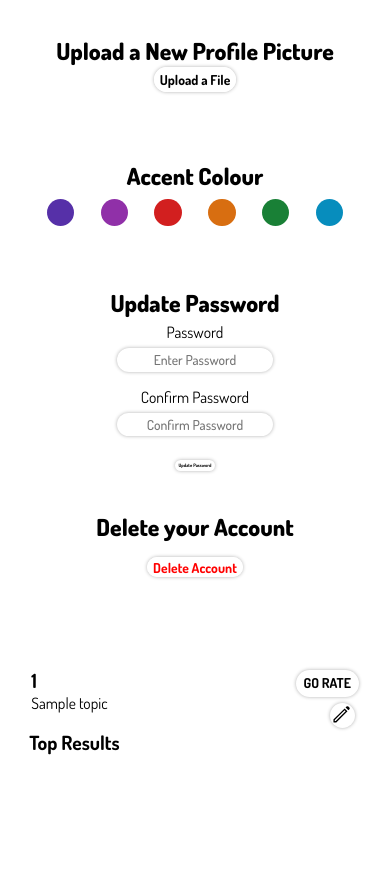
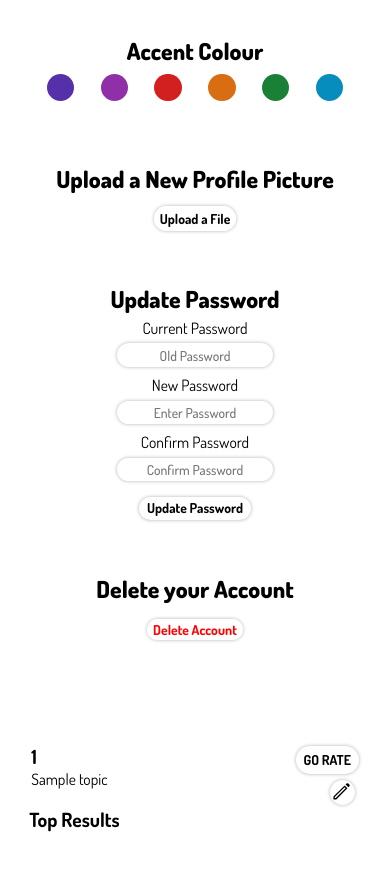
Before and after one commit to JoranQuack/TopInfinity, a Flask app: template templates/account.html in a window 390 px wide. Shown: the part 245-1130 px from the top of the page. Before the commit the page ends 1000 px from the top, so only its background shows below. Run offline with Flask 2, Linux system fonts and the light colour scheme; the template is opened without the code that fills it: most values are stand-ins (such as "Sample title", 1, 10 or a date in 2020); some libraries are stand-ins or nearby versions.

Commit message:
security and interface bugfixes
security:
- replaced ignored txt file with env system
- ask for current password for changing passwords
- verify current password with session before touching db

interface:
- improvements to the left of the account tab
- added a field in the password changing account section

```diff
--- a/app.py
+++ b/app.py
@@ -1,10 +1,13 @@
 # --------------------------------------------- SETTING UP --------------------------------------------- #
 
 # IMPORTS
-from pydoc import render_doc
 from flask import Flask, render_template, g, request, redirect, url_for, session, flash
 from werkzeug.utils import secure_filename
-import sqlite3, hashlib, uuid, os, re
+from flask_mail import Message, Mail
+from dotenv import load_dotenv
+from pathlib import Path
+
+import sqlite3, hashlib, os, re
 
 
 # SETTING CONSTANTS FOR UPLOADS AND DATABASE NAME
@@ -16,17 +19,18 @@ DATABASE = "./topinfdb/topinfinity.db"
 # CONFIGURING UPLOADS, FLASK APP, AND REGEX
 regex = '(^[a-zA-Z0-9_.+-]+@[a-zA-Z0-9-]+\.[a-zA-Z0-9-.]+$)'
 app = Flask(__name__, template_folder="templates")
+mail = Mail(app)
 app.config['UPLOAD_FOLDER'] = UPLOAD_FOLDER
 app.config['MAX_CONTENT_LENGTH'] = 16 * 1024 * 1024
 app.config['UPLOAD_EXTENSIONS'] = ['.jpeg', '.jpg', '.png', '.gif', 'JPG']
 
 
 # GET KEY FROM HIDDEN FILE (NOT ON GITHUB)
-with open('key.txt') as f:
-    key = f.readlines()[0]
-salt = key
-app.secret_key = key
-
+dotenv_path = Path('secrets.env')
+load_dotenv(dotenv_path=dotenv_path)
+salt = os.getenv('SALT')
+app.secret_key = os.getenv('SECRETKEY')
+email_password = os.getenv('PASSWORD')
 
 # ------------------------------------------- BASIC FUNCTIONS ------------------------------------------- #
 
@@ -218,12 +222,10 @@ def delete_item(itemid):
         sql = "SELECT userid, topicid FROM items WHERE id = ?"
         cursor.execute(sql, (itemid, ))
         useriditem = cursor.fetchall()
-        print(useriditem)
         cursor = get_db().cursor()
         sql = "SELECT userid FROM topics WHERE id = ?"
         cursor.execute(sql, (useriditem[0][1], ))
         useridtopic = cursor.fetchall()
-        print(useridtopic)
         if useriditem[0][0] != session['userid'] and useridtopic[0][0] != session['userid']:
             return redirect(url_for('checkcreds'))
     cursor = get_db().cursor()
@@ -344,7 +346,6 @@ def signup_post():
     cursor.execute(sql)
     emails = cursor.fetchall()
     list_items(emails)
-    print((re.search(regex, email)))
     # error checking
     error = "none"
     if username in usernames:
@@ -437,12 +438,24 @@ def upload_image():
 def pwdupdate():
     password = request.form['password']
     confpassword = request.form["confpassword"]
+    oldpassword = request.form['oldpassword']
+    # get correct old password
+    cursor = get_db().cursor()
+    sql = "SELECT password FROM users WHERE id = ?"
+    cursor.execute(sql, (session['userid'], ))
+    currentpassword = cursor.fetchone()[0]
+    h = oldpassword + salt
+    oldpassword = hashlib.md5(h.encode()).hexdigest()
     # error checking
     error = "none"
     if empty(password, " password") != "none":
         error = empty(password, " password")
     elif password != confpassword:
         error = "Passwords don't match"
+    elif session['password'] != currentpassword:
+        return redirect(url_for('checkcreds'))
+    elif currentpassword != oldpassword:
+        error = "Your current password is wrong"
     if error == "none":
         # password hashing
         h = password + salt
@@ -619,6 +632,9 @@ def topic(topicid):
 def rate(itemid):
     formrating = f"rating.{itemid}"
     rating = request.form[formrating]
+    if rating != 1 and rating != 2 and rating != 3 and rating != 4 and rating != 5:
+        session['error'] = "Go away Sam"
+        return redirect('checkcreds')
     cursor = get_db().cursor()
     sql = "SELECT * FROM user_ratings WHERE itemid = ? AND userid = ?"
     cursor.execute(sql, (itemid, session['userid'],))
@@ -671,7 +687,6 @@ def additem():
 # LET USER CHANGE THE ACCENT COLOUR OF THE WEBSITE
 @app.get('/colorchange/<hex>')
 def colorchange(hex):
-    print(hex)
     if "#" not in hex:
         hex = "fun"
     # change the colour of the session
--- a/static/styles.css
+++ b/static/styles.css
@@ -332,9 +332,9 @@ form input {
 
 .profile-info {
     position: relative;
-    top: 50%;
-    left: 50%;
-    transform: translate(-50%, -50%);
+    top: 40%;
+    left: 60%;
+    transform: translate(-60%, -40%);
 }
 
 .accbox img {
@@ -344,8 +344,8 @@ form input {
 }
 
 .left-accbox form {
-    margin-top: 5.5vw;
-    margin-bottom: 5.2vw;
+    margin-top: 8.5vw;
+    margin-bottom: 8.2vw;
 }
 
 input[type="file"] {
@@ -354,13 +354,13 @@ input[type="file"] {
 
 .left-accbox label {
     font-size: 1.5vw;
-    padding: 4.5vw 10vw;
+    padding: 7.5vw 10vw;
     box-shadow: none;
     border: 0.3vw dashed var(--primary-color);
     cursor: pointer;
 }
 
-.color-accbox {
+.pfp-accbox {
     margin-top: 2.2vw;
 }
 
@@ -961,6 +961,27 @@ input[type="text"] {
         width: 4.5vw;
     }
 
+    .pwdupdate-form button {
+        font-size: 3.5vw;
+        padding: 1.5vw 2vw;
+    }
+
+    .pwdupdate-form input {
+        margin-bottom: 2vw;
+    }
+
+    .right-accbox div {
+        padding-bottom: 5vw;
+    }
+
+    .pfp-accbox h1 {
+        margin-bottom: 5vw;
+    }
+
+    .left-accbox form {
+        margin-bottom: 1vw;
+    }
+
     .inline-edit {
         margin-top: 2vw;
     }
--- a/templates/account.html
+++ b/templates/account.html
@@ -9,18 +9,7 @@
 </div>
 
 <div class="account-boxes">
-
 	<div class="left-accbox">
-		<div class="pfp-accbox accbox">
-			<h1>Upload a New Profile Picture</h1>
-			<form method="post" action="/pfp" enctype="multipart/form-data">
-				<label class="button">
-					<input type="file" name="file" onchange="form.submit()" accept=".png, .jpg, .jpeg, .gif, .JPG">
-					Upload a File
-				</label>
-			</form>
-		</div>
-
 		<div class="color-accbox accbox">
 			<h1>Accent Colour</h1>
 			<div class="color-spots">
@@ -32,6 +21,18 @@
 				<a style="background-color: #078dbd" href="{{url_for('colorchange', hex='#078dbd')}}"></a>
 			</div>
 		</div>
+
+		<div class="pfp-accbox accbox">
+			<h1>Upload a New Profile Picture</h1>
+			<form method="post" action="/pfp" enctype="multipart/form-data">
+				<label class="button">
+					<input type="file" name="file" onchange="form.submit()" accept=".png, .jpg, .jpeg, .gif, .JPG">
+					Upload a File
+				</label>
+			</form>
+		</div>
+
+
 	</div>
 
 	<div class="centre-accbox accbox">
@@ -47,14 +48,17 @@
 		<div class="pwdchange-accbox accbox">
 			<h1>Update Password</h1>
 			<form class="pwdupdate-form" action="/pwdupdate" method="post">
+				<label for="password">Current Password</label> <br>
+				<input class="password-input" type="password" placeholder="Old Password" name="oldpassword"> <br>
 
-				<label for="password">Password</label> <br>
+				<label for="password">New Password</label> <br>
 				<input class="password-input" type="password" placeholder="Enter Password" name="password"> <br>
 
 				<label for="password">Confirm Password</label> <br>
 				<input class="password-input" type="password" placeholder="Confirm Password" name="confpassword"> <br>
 
-				<button type="submit" class="form-button button" onClick="confirm('Are you sure you want to change your password?')">Update Password</button>
+				<button type="submit" class="form-button button"
+					onClick="confirm('Are you sure you want to change your password?')">Update Password</button>
 
 			</form>
 		</div>
@@ -114,13 +118,13 @@
 
 {%if error and error != "none" and error != False%}
 <div class="error">
-    <p>{{error}}</p>
+	<p>{{error}}</p>
 </div>
 {%endif%}
 
 {%if message and message != "none" and message != False%}
 <div class="error message">
-    <p>{{message}}</p>
+	<p>{{message}}</p>
 </div>
 {%endif%}
 
```
Also changed, not shown: static/pfps/fcde0512ce2231a7a9c4713356d3be61.png (added), static/pfps/topinfinity.png (added), topinfdb/topinfinity.db, 1 other file.
